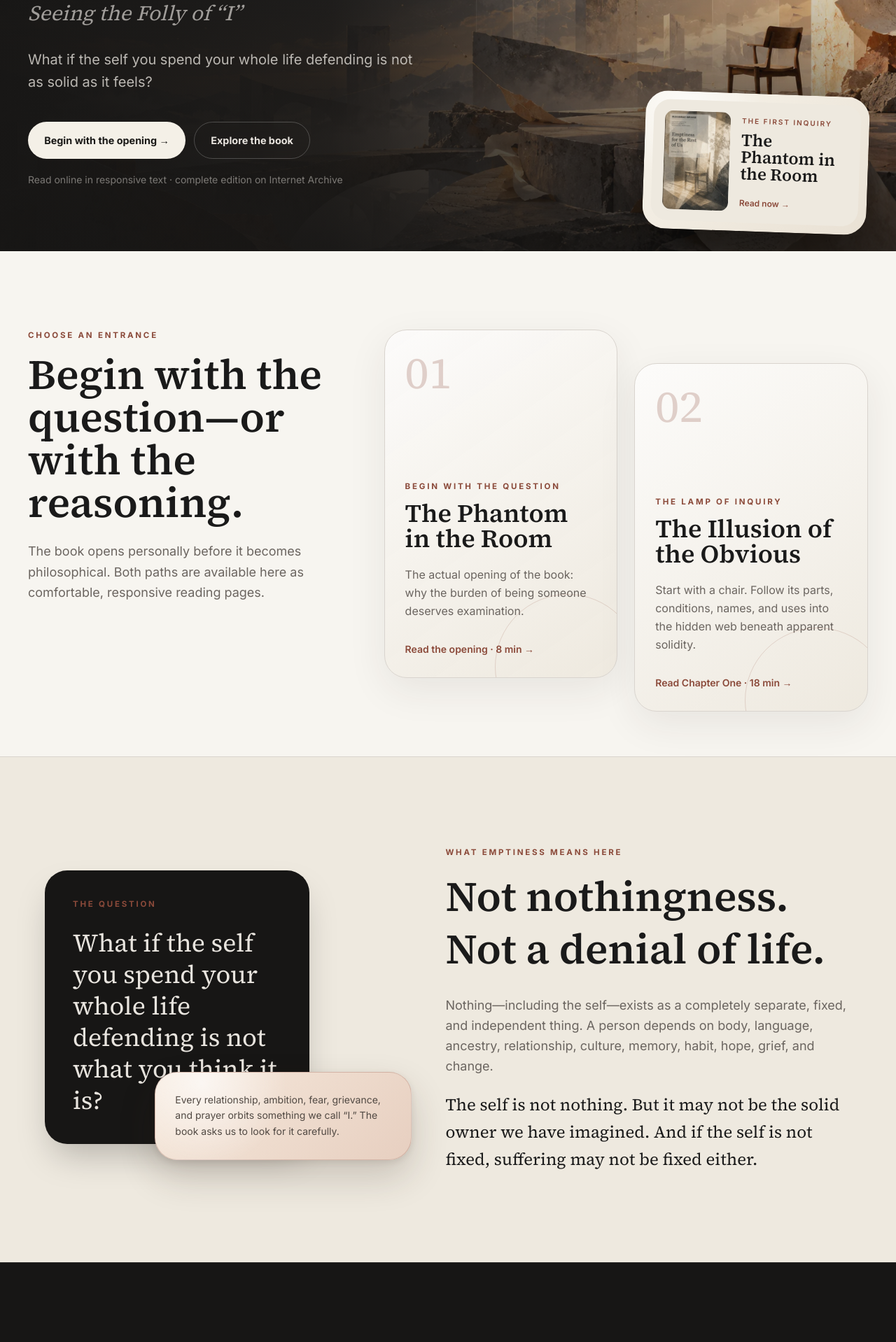
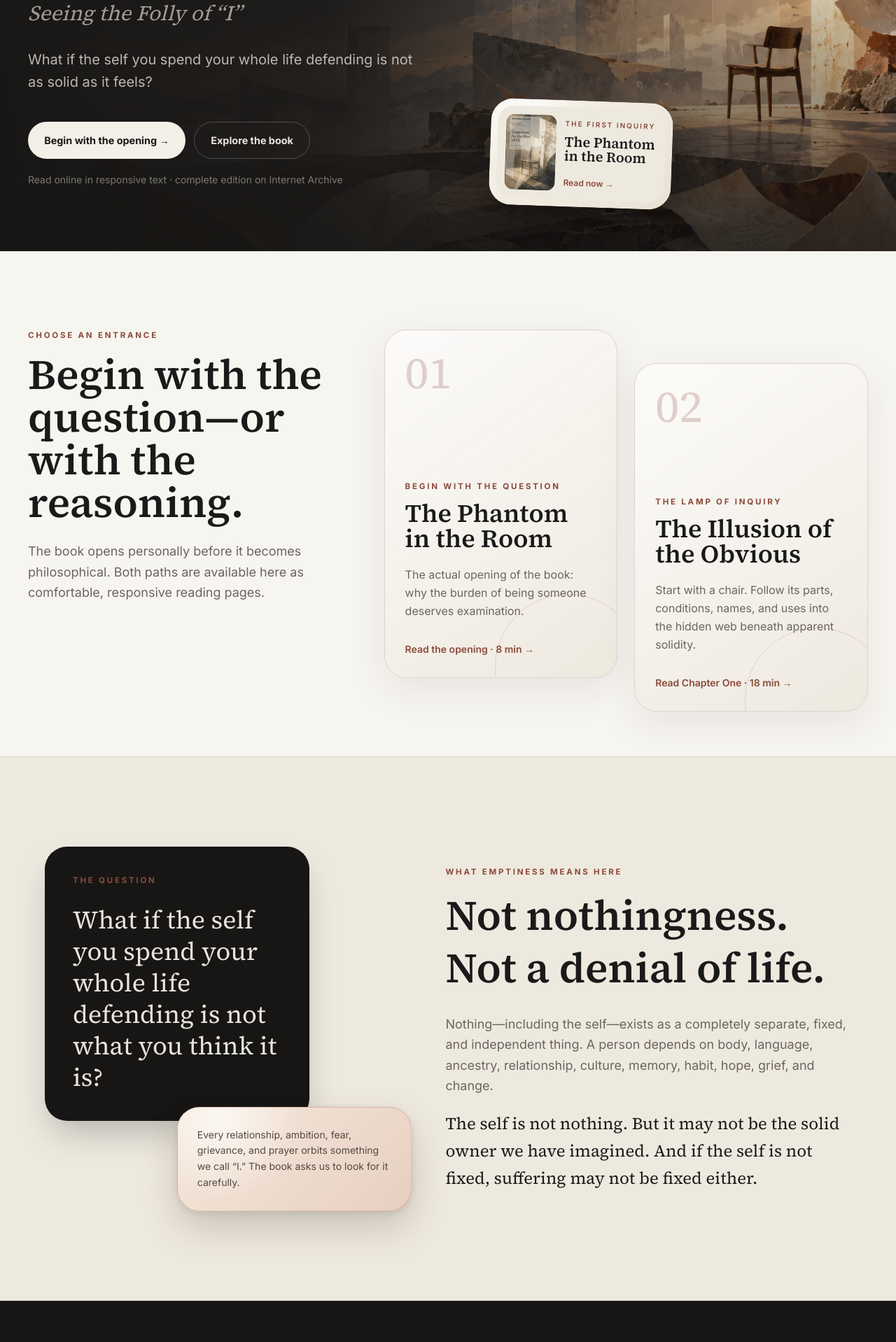
Before and after one commit to digitallycc/wisdomfortherestofus, a Next.js app: page / in a window 1280 px wide. Shown: the part 440-2358 px from the top of the page at 70% size. Built offline with nearby package versions, Linux system fonts and the light colour scheme.

Commit message:
Refine homepage card placement across desktop viewports

```diff
--- a/src/app/page.tsx
+++ b/src/app/page.tsx
@@ -66,9 +66,15 @@ export default function HomePage() {
             </p>
           </div>
 
-          <div className="absolute bottom-8 right-5 hidden w-[320px] lg:block xl:right-10">
-            <div className="paper-card rotate-2 rounded-[2rem] p-3 shadow-[0_28px_80px_rgba(0,0,0,.55)]">
-              <div className="grid grid-cols-[94px_1fr] gap-4 rounded-[1.45rem] bg-paper p-4">
+          <div
+            className="absolute hidden w-[260px] xl:block 2xl:w-[320px]"
+            style={{
+              right: "clamp(20rem, 25vw, 30rem)",
+              bottom: "max(4rem, calc(100% - 100svh + 4rem))",
+            }}
+          >
+            <div className="paper-card rotate-2 rounded-[2rem] p-2.5 shadow-[0_28px_80px_rgba(0,0,0,.55)] 2xl:p-3">
+              <div className="grid grid-cols-[72px_1fr] gap-3 rounded-[1.45rem] bg-paper p-3 2xl:grid-cols-[94px_1fr] 2xl:gap-4 2xl:p-4">
                 <Image
                   src="/images/book-cover.webp"
                   alt="Cover of Emptiness for the Rest of Us by Muhammad Ibrahim."
@@ -81,7 +87,7 @@ export default function HomePage() {
                     <p className="font-sans text-[10px] font-semibold uppercase tracking-[0.2em] text-accent">
                       The first inquiry
                     </p>
-                    <p className="mt-2 font-serif text-2xl font-semibold leading-none text-text">
+                    <p className="mt-2 font-serif text-xl font-semibold leading-none text-text 2xl:text-2xl">
                       The Phantom in the Room
                     </p>
                   </div>
@@ -153,15 +159,15 @@ export default function HomePage() {
 
       <section className="overflow-hidden bg-paper px-6 py-20 md:py-32">
         <div className="mx-auto max-w-6xl">
-          <div className="grid gap-12 md:grid-cols-[0.95fr_1.05fr] md:items-center">
-            <div className="grid gap-4 md:relative md:block md:min-h-[430px]">
-              <div className="relative w-full rounded-[2rem] bg-dark-bg p-8 text-dark-text shadow-2xl md:absolute md:left-0 md:top-4 md:w-[72%] md:p-10">
+          <div className="grid gap-12 lg:grid-cols-[0.95fr_1.05fr] lg:items-center">
+            <div className="grid gap-4 lg:block">
+              <div className="relative w-full rounded-[2rem] bg-dark-bg p-8 text-dark-text shadow-2xl lg:w-[78%] lg:p-10 xl:w-[72%]">
                 <p className="eyebrow text-rust-light">The question</p>
-                <p className="mt-6 font-serif text-3xl leading-tight md:text-4xl">
+                <p className="mt-6 font-serif text-3xl leading-tight xl:text-4xl">
                   What if the self you spend your whole life defending is not what you think it is?
                 </p>
               </div>
-              <div className="insight-card relative w-full rounded-[2rem] p-7 md:absolute md:bottom-0 md:right-0 md:w-[70%]">
+              <div className="insight-card relative w-full rounded-[2rem] p-7 lg:-mt-5 lg:ml-auto lg:w-[68%] xl:w-[64%]">
                 <p className="font-sans text-sm leading-relaxed text-[#514943]">
                   Every relationship, ambition, fear, grievance, and prayer orbits something we call “I.” The book asks us to look for it carefully.
                 </p>
```
Also changed, not shown: 1 other file (tests, documents, lock files or other folders).
